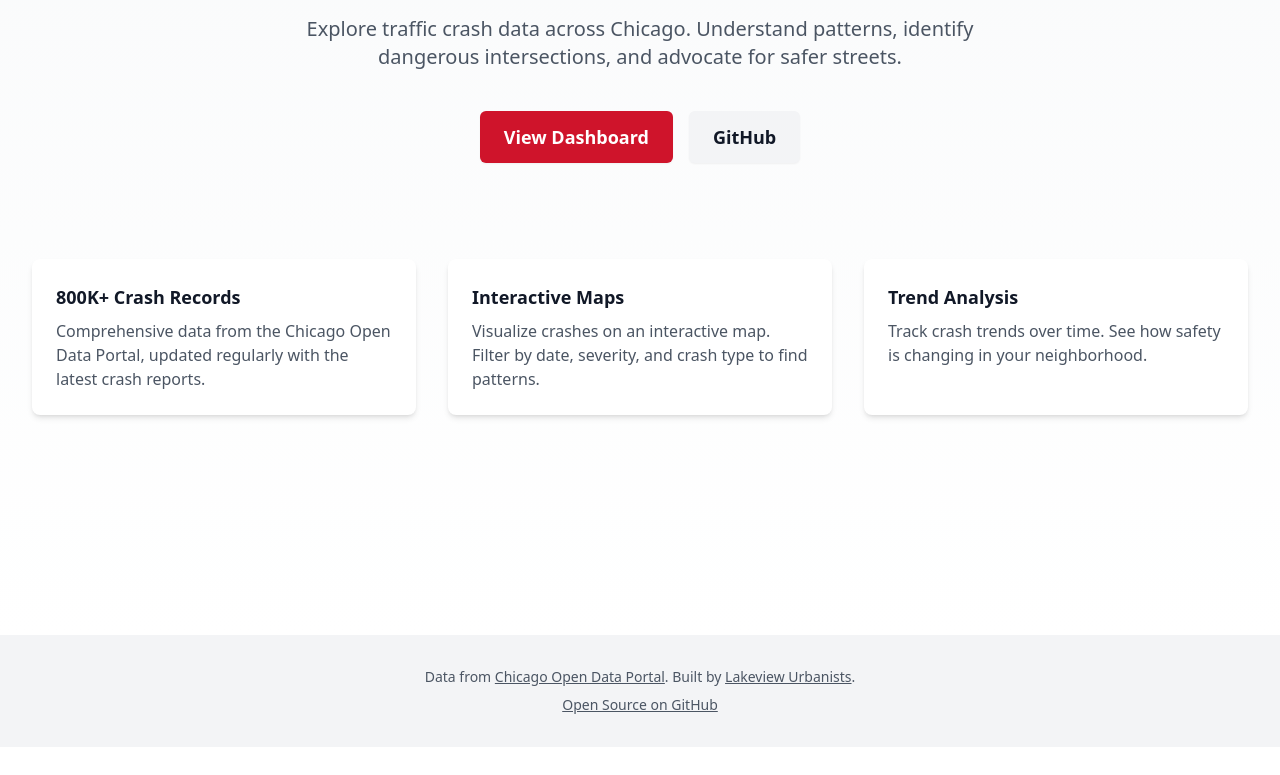
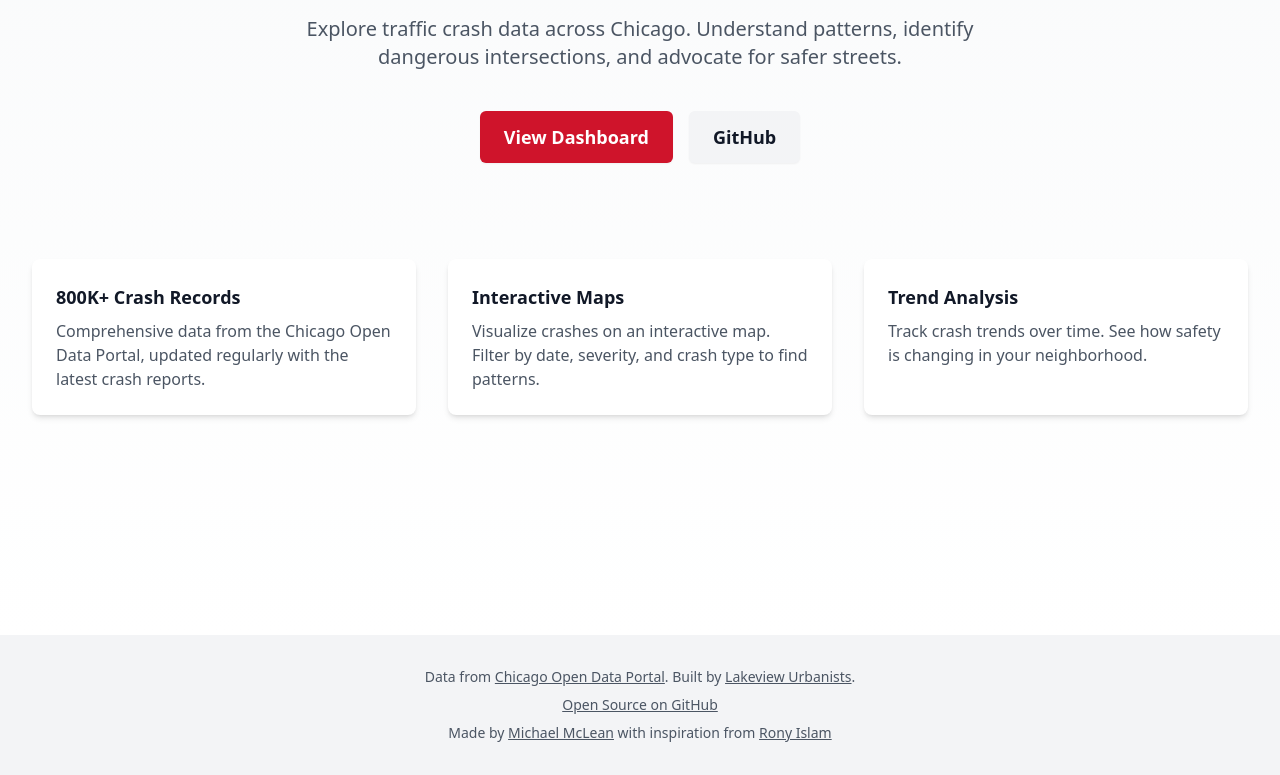
Before and after one commit to MisterClean/chicago-crashes-pipeline, a Next.js app in the folder frontend/: page / in a window 1280 px wide. Shown: the part 229-1004 px from the top of the page. Before the commit the page ends 976 px from the top, so only its background shows below. Built offline with nearby package versions, Linux system fonts and the light colour scheme.

Commit message:
Add footer credits for Michael McLean and Rony Islam
Add attribution with Bluesky profile links to the footer.

```diff
--- a/frontend/app/layout.tsx
+++ b/frontend/app/layout.tsx
@@ -88,6 +88,26 @@ export default function RootLayout({
                 Open Source on GitHub
               </a>
             </p>
+            <p className="mt-2">
+              Made by{" "}
+              <a
+                href="https://bsky.app/profile/mclean.bsky.social"
+                target="_blank"
+                rel="noopener noreferrer"
+                className="underline hover:text-gray-900 dark:hover:text-gray-200"
+              >
+                Michael McLean
+              </a>
+              {" "}with inspiration from{" "}
+              <a
+                href="https://bsky.app/profile/ronythebikeczar.bsky.social/post/3liz34uzh7k2b"
+                target="_blank"
+                rel="noopener noreferrer"
+                className="underline hover:text-gray-900 dark:hover:text-gray-200"
+              >
+                Rony Islam
+              </a>
+            </p>
           </div>
         </footer>
       </body>
```
